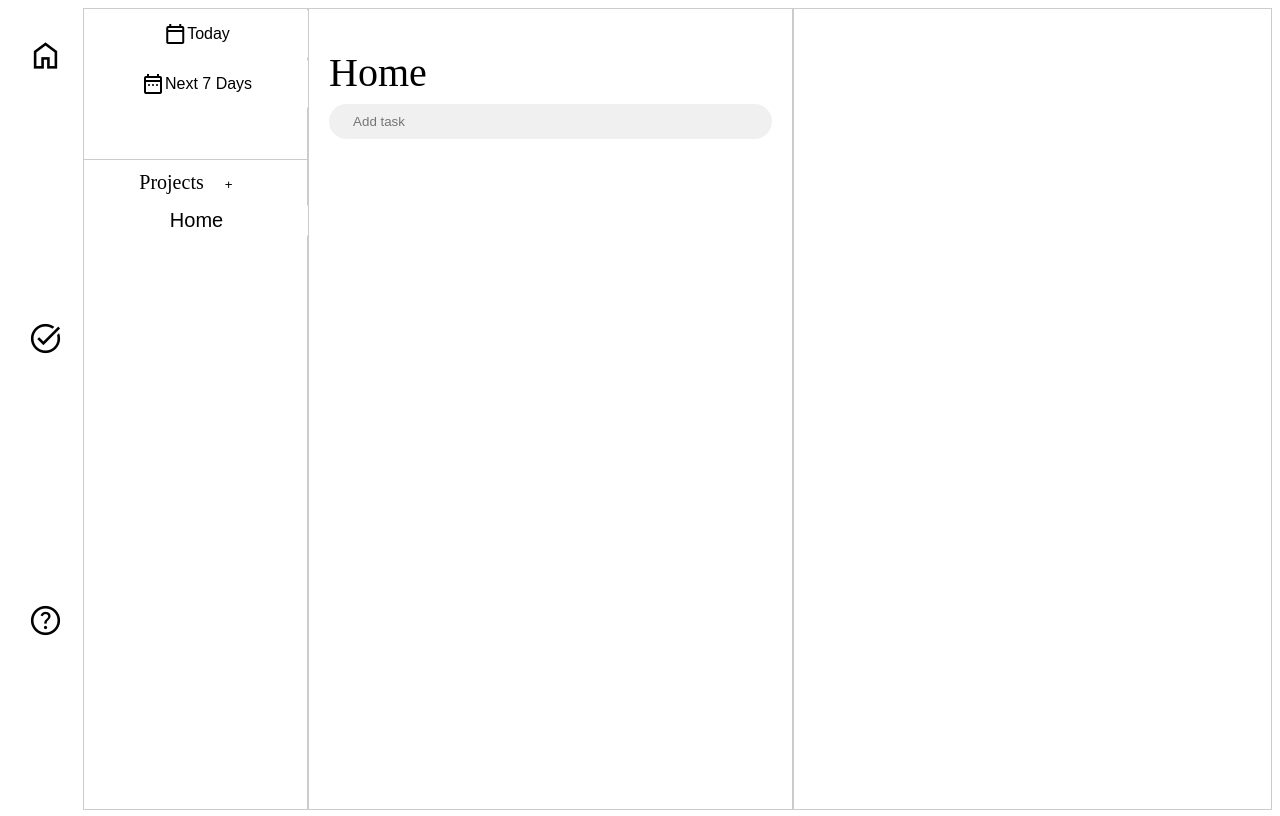
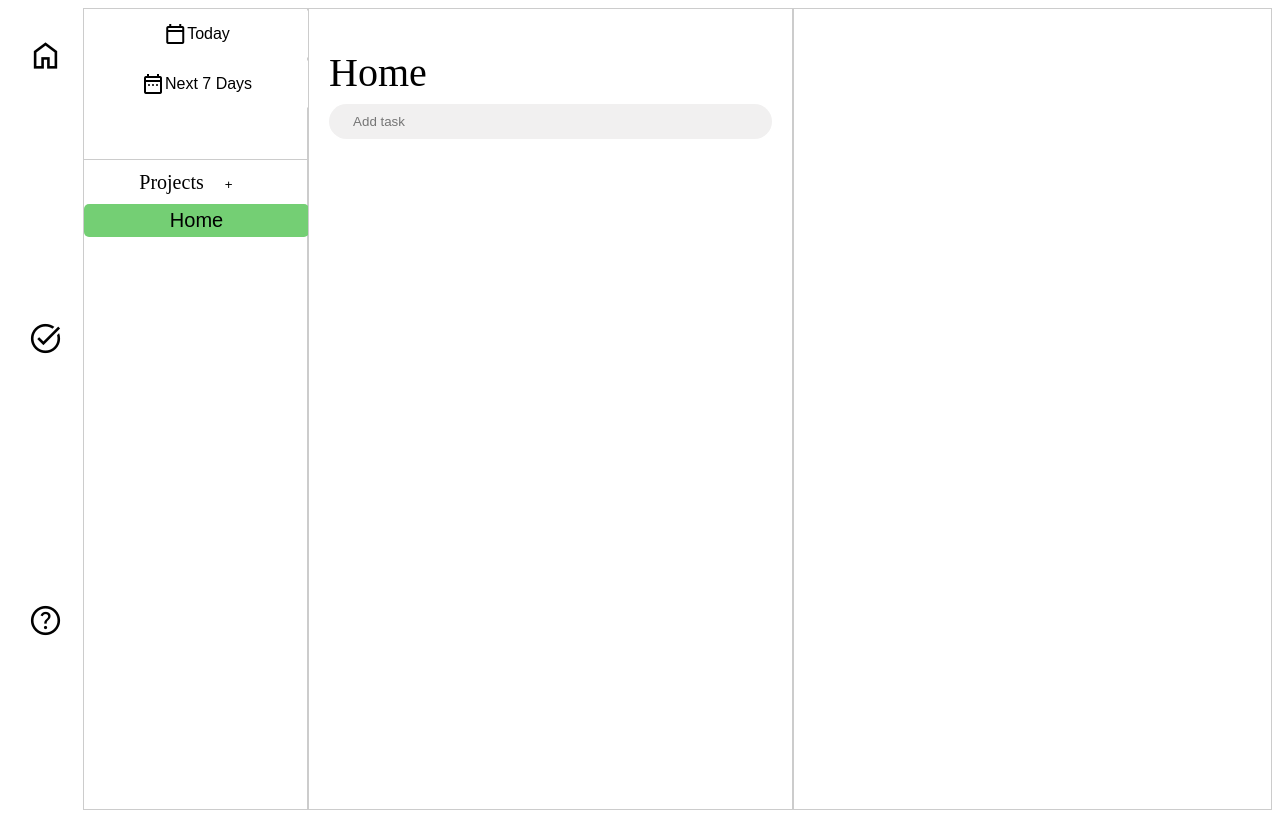
Before and after one commit to justryan55/to-do-list, a website built with webpack: page src/index.html in a window 1280 px wide. Built offline with nearby package versions, Linux system fonts and the light colour scheme.

Commit message:
updated focus on current project

```diff
--- a/src/styles.css
+++ b/src/styles.css
@@ -116,6 +116,14 @@
     cursor: pointer;
 }
 
+.project-current {
+    font-size: 20px;
+    background-color: rgb(116, 207, 116);
+    border: none;
+    padding: 5px;
+    cursor: pointer;
+}
+
 .dynamically-created-projects {
     display: flex;
     flex-direction: column;
```
